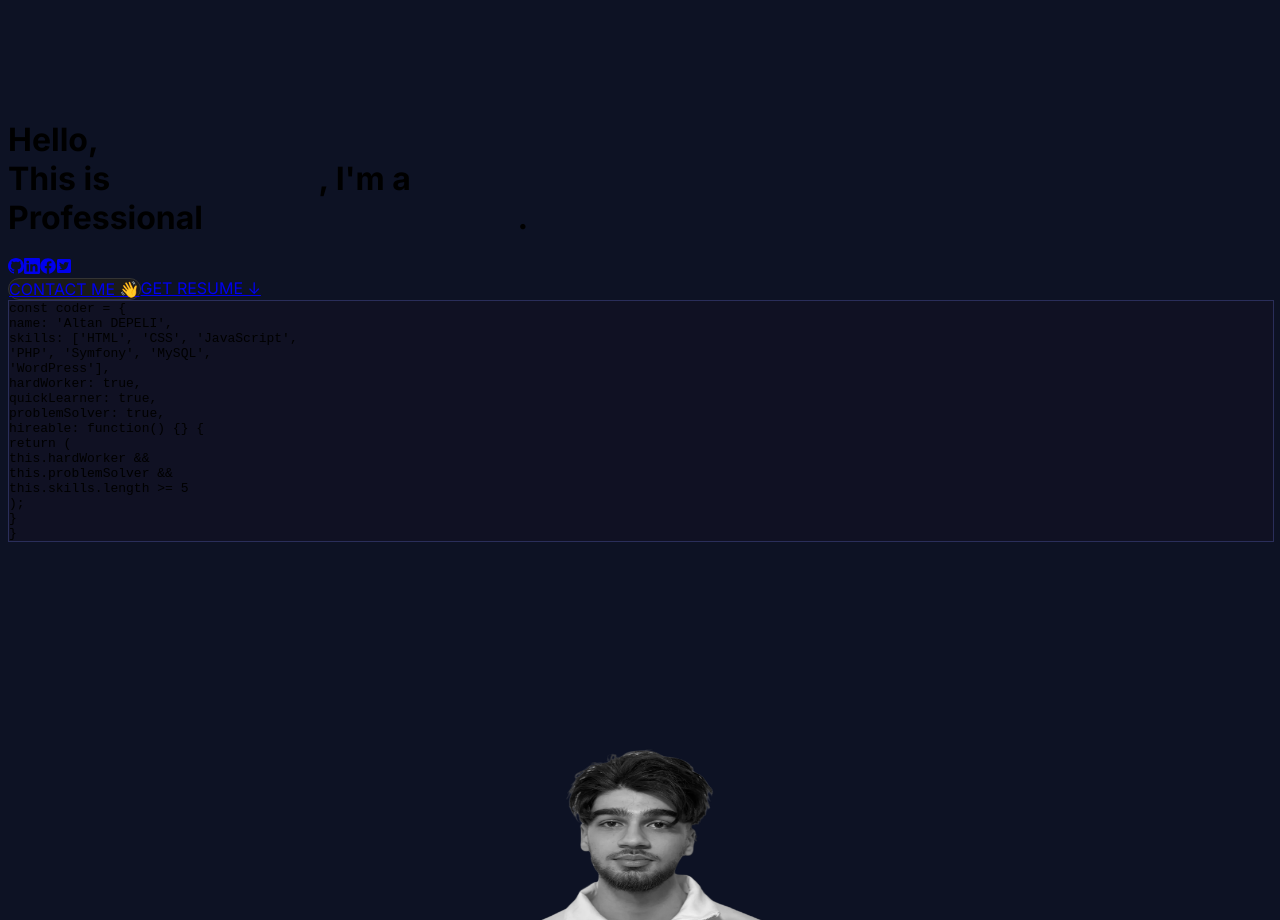
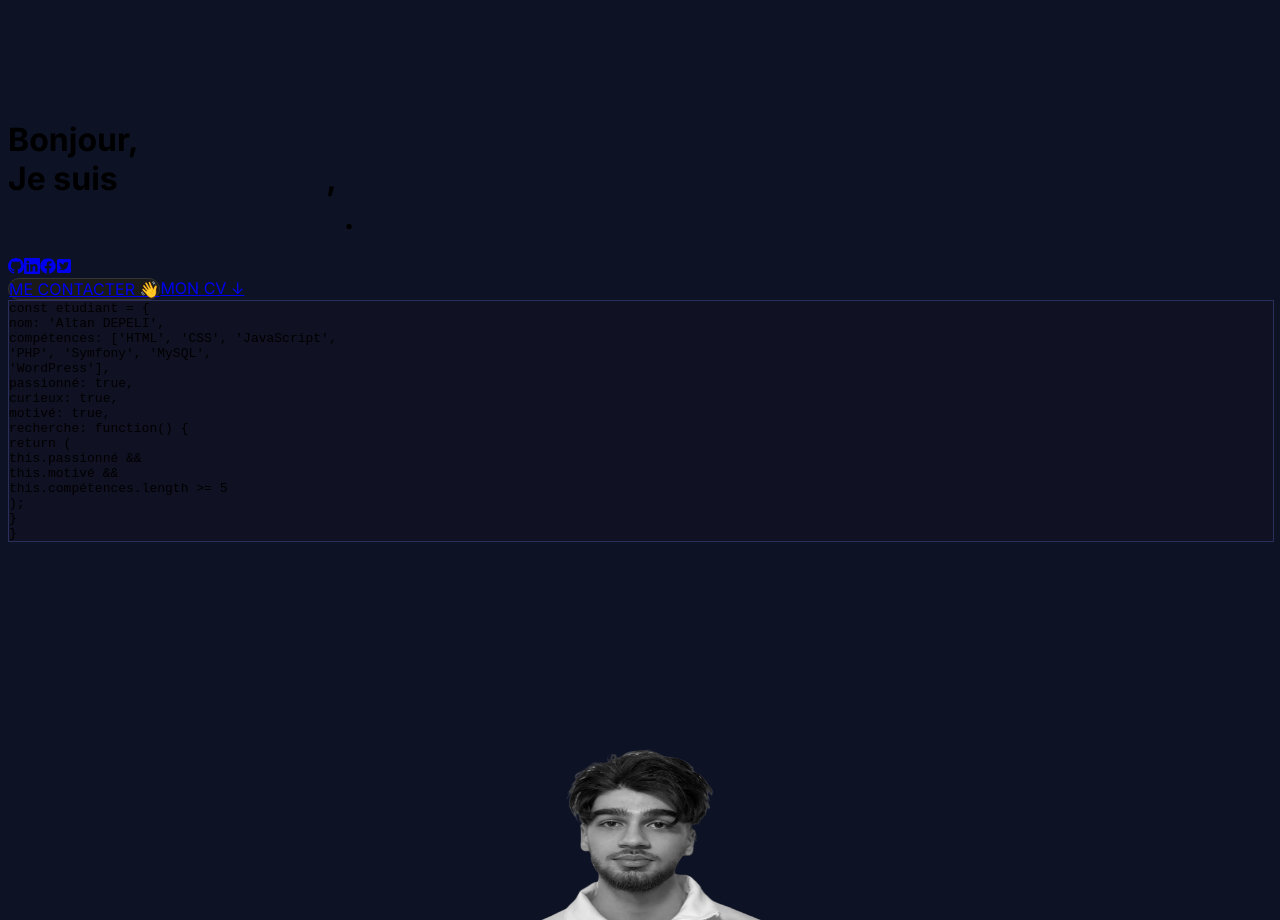
Before and after one commit to skrt67/portfolio, a Next.js app: page / in a window 1280 px wide. Shown: the part 920-1840 px from the top of the page. Built offline with nearby package versions, Linux system fonts and the light colour scheme.

Commit message:
ton message ici

```diff
--- a/app/components/homepage/hero-section/index.jsx
+++ b/app/components/homepage/hero-section/index.jsx
@@ -38,26 +38,25 @@ function HeroSection() {
       <div className="w-full flex flex-col md:flex-row items-start justify-between gap-10">
         <div className="w-full md:w-1/2 space-y-6">
           <h1 className="text-4xl md:text-6xl font-bold">
-            Hello,
+            Bonjour,
             <br />
-            This is{" "}
+            Je suis{" "}
             <span className="text-transparent bg-clip-text bg-gradient-to-r from-pink-500 to-purple-500">
               {personalData.name}
             </span>
-            , I&apos;m a
+            ,
             <br />
-            Professional{" "}
             <span className="text-transparent bg-clip-text bg-gradient-to-r from-cyan-500 to-green-500">
-              Software Developer
+              Étudiant Développeur
             </span>
             .
           </h1>
 
           <div className="flex gap-4">
-            <Link href="https://github.com/altandeepeli" target="_blank">
+            <Link href="https://github.com/skrt67" target="_blank">
               <BsGithub className="w-8 h-8 text-pink-500 hover:text-purple-500 transition-colors" />
             </Link>
-            <Link href="https://linkedin.com/in/altandepeli" target="_blank">
+            <Link href="https://www.linkedin.com/in/altan-depeli-508a052b9/" target="_blank">
               <BsLinkedin className="w-8 h-8 text-pink-500 hover:text-purple-500 transition-colors" />
             </Link>
             <Link href="https://facebook.com/altandepeli" target="_blank">
@@ -73,14 +72,14 @@ function HeroSection() {
               href="#contact"
               className="px-6 py-3 bg-[#1a1a1a] border border-[#333] rounded-full text-white hover:bg-[#252525] transition-colors"
             >
-              CONTACT ME 👋
+              ME CONTACTER 👋
             </Link>
             <Link
               href="/CV_DEPELI_Altan.pdf"
               target="_blank"
               className="px-6 py-3 bg-gradient-to-r from-pink-500 to-purple-500 rounded-full text-white hover:opacity-90 transition-opacity"
             >
-              GET RESUME ↓
+              MON CV ↓
             </Link>
           </div>
         </div>
@@ -96,15 +95,15 @@ function HeroSection() {
               <code className="text-sm md:text-base">
                 <div>
                   <span className="text-pink-500">const</span>
-                  <span className="text-white"> coder = </span>
+                  <span className="text-white"> etudiant = </span>
                   <span className="text-gray-400">{"{"}</span>
                 </div>
                 <div className="ml-4">
-                  <span className="text-white">name:</span>
+                  <span className="text-white">nom:</span>
                   <span className="text-yellow-300"> &apos;{personalData.name}&apos;,</span>
                 </div>
                 <div className="ml-4">
-                  <span className="text-white">skills:</span>
+                  <span className="text-white">compétences:</span>
                   <span className="text-gray-400"> [</span>
                   <span className="text-yellow-300">&apos;HTML&apos;</span>
                   <span className="text-gray-400">,</span>
@@ -124,25 +123,24 @@ function HeroSection() {
                   <span className="text-gray-400">],</span>
                 </div>
                 <div className="ml-4">
-                  <span className="text-white">hardWorker:</span>
+                  <span className="text-white">passionné:</span>
                   <span className="text-orange-400"> true</span>
                   <span className="text-gray-400">,</span>
                 </div>
                 <div className="ml-4">
-                  <span className="text-white">quickLearner:</span>
+                  <span className="text-white">curieux:</span>
                   <span className="text-orange-400"> true</span>
                   <span className="text-gray-400">,</span>
                 </div>
                 <div className="ml-4">
-                  <span className="text-white">problemSolver:</span>
+                  <span className="text-white">motivé:</span>
                   <span className="text-orange-400"> true</span>
                   <span className="text-gray-400">,</span>
                 </div>
                 <div className="ml-4">
-                  <span className="text-green-400">hireable:</span>
+                  <span className="text-green-400">recherche:</span>
                   <span className="text-orange-400"> function</span>
-                  <span className="text-gray-400">() {"{}"}</span>
-                  <span className="text-orange-400"> {"{"}</span>
+                  <span className="text-gray-400">() {"{"}</span>
                 </div>
                 <div className="ml-8">
                   <span className="text-orange-400">return</span>
@@ -150,17 +148,17 @@ function HeroSection() {
                 </div>
                 <div className="ml-12">
                   <span className="text-cyan-400">this</span>
-                  <span className="text-white">.hardWorker</span>
+                  <span className="text-white">.passionné</span>
                   <span className="text-yellow-300"> &&</span>
                 </div>
                 <div className="ml-12">
                   <span className="text-cyan-400">this</span>
-                  <span className="text-white">.problemSolver</span>
+                  <span className="text-white">.motivé</span>
                   <span className="text-yellow-300"> &&</span>
                 </div>
                 <div className="ml-12">
                   <span className="text-cyan-400">this</span>
-                  <span className="text-white">.skills.length</span>
+                  <span className="text-white">.compétences.length</span>
                   <span className="text-yellow-300"> &gt;=</span>
                   <span className="text-orange-400"> 5</span>
                 </div>
```
